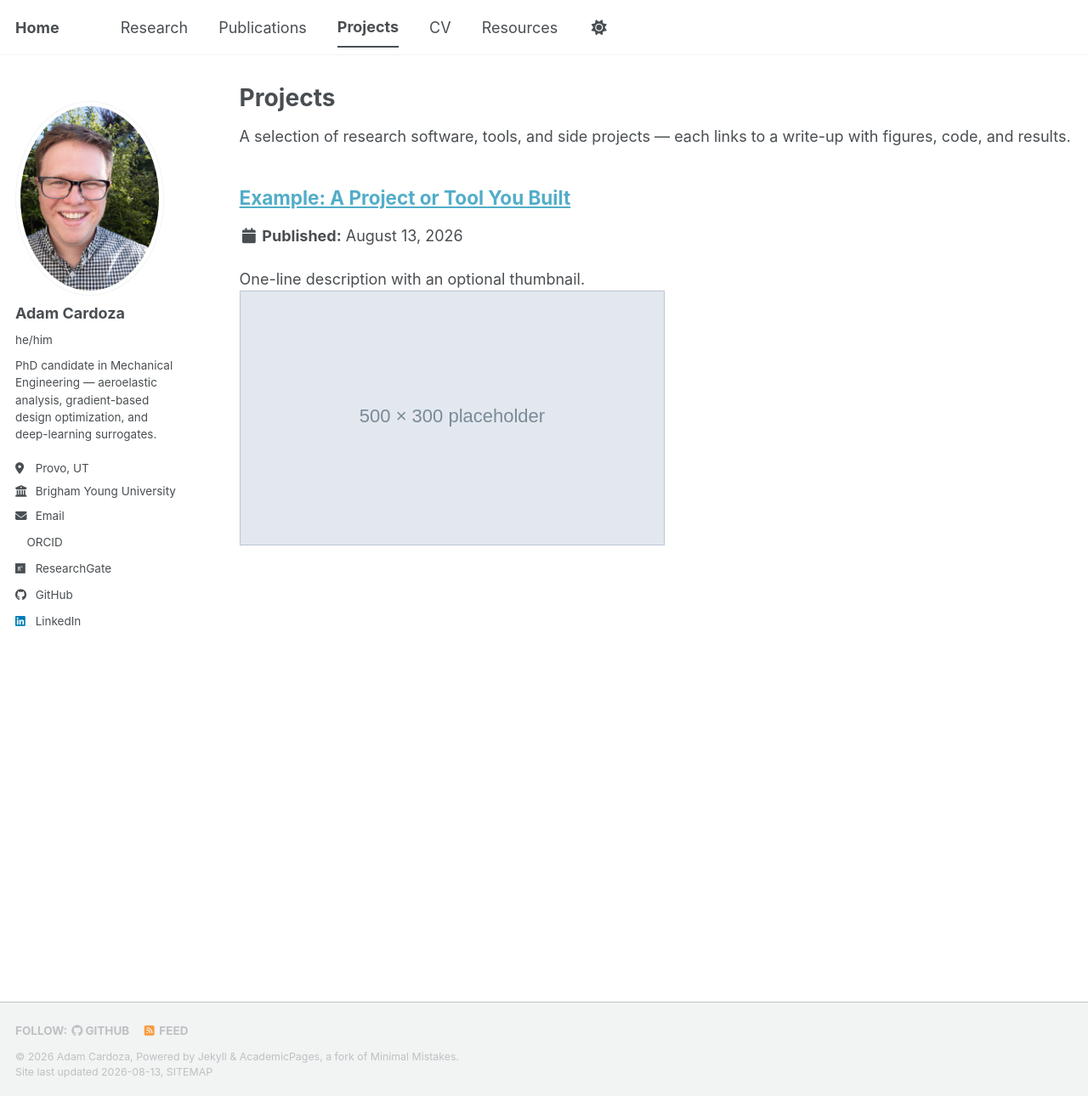
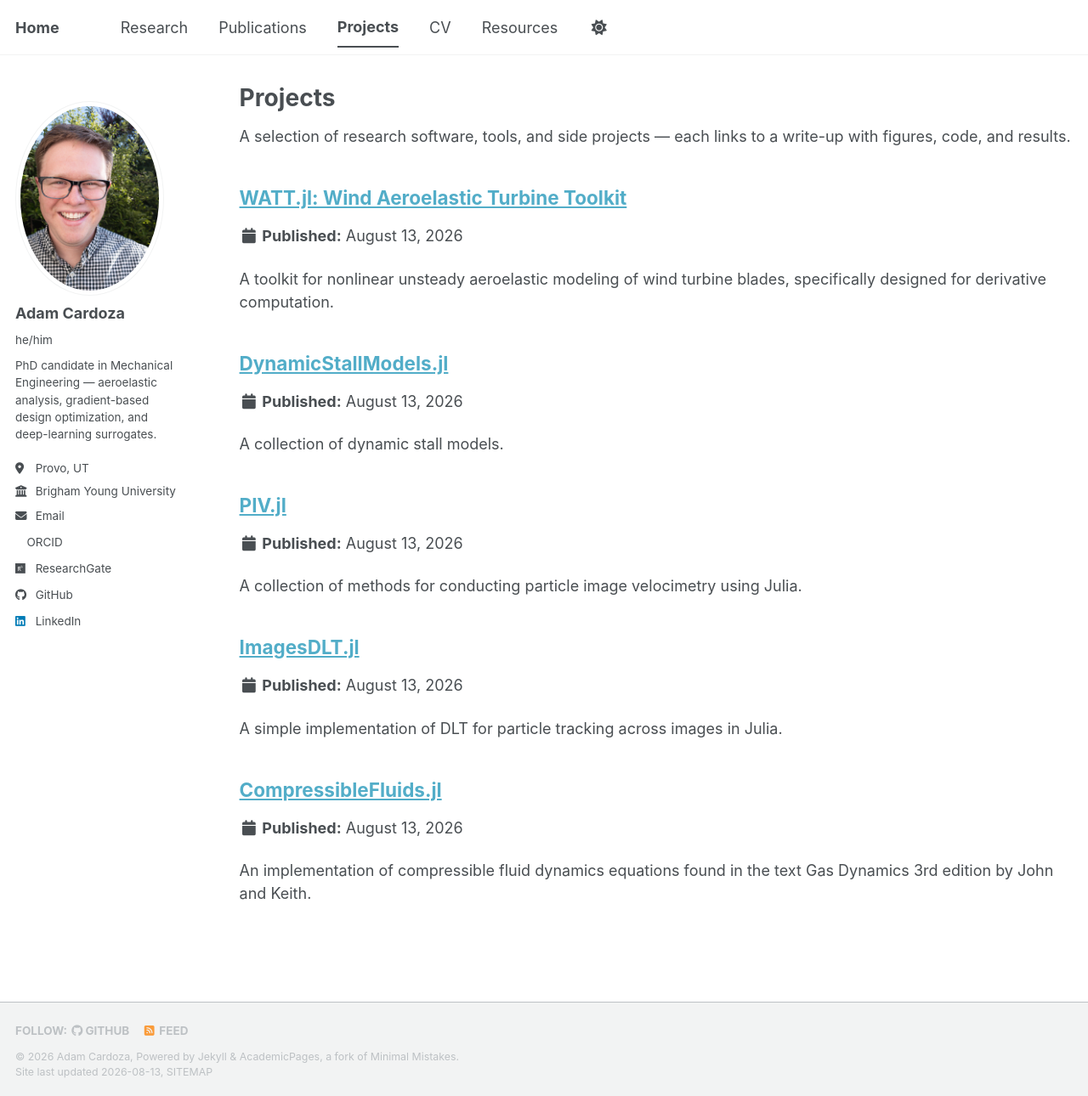
Before and after one commit to Cardoza2/cardoza2.github.io, a Jekyll site: the page built from _pages/portfolio.html, in a window 1280 px wide and 1290 px high. Shown: the whole window at 85% size. Built offline with Jekyll 4.4.1, drawn with Linux system fonts in a browser that asks for light colours; a style sheet for code colours, icons or effects is not loaded; part of the change alters nothing that is shown.

Commit message:
Adding code projects

```diff
--- a/_pages/portfolio.html
+++ b/_pages/portfolio.html
@@ -10,6 +10,7 @@ author_profile: true
 <p>A selection of research software, tools, and side projects — each links to a
 write-up with figures, code, and results.</p>
 
-{% for post in site.portfolio %}
+{% assign ordered_portfolio = site.portfolio | sort: 'order' %}
+{% for post in ordered_portfolio %}
   {% include archive-single.html %}
 {% endfor %}
--- /dev/null
+++ b/_portfolio/CompressibleFluids.md
@@ -0,0 +1,16 @@
+---
+title: "CompressibleFluids.jl"
+excerpt: "An implementation of compressible fluid dynamics equations found in the text Gas Dynamics 3rd edition by John and Keith."
+collection: portfolio
+order: 5
+---
+
+<!-- TODO: This is a TEMPLATE. Copy it, rename the file, and write one per project.
+     Delete this example once you have real ones. -->
+
+An implementation of compressible fluid dynamics equations found in the text Gas Dynamics 3rd edition by John and Keith.
+
+I wrote this package as I took the class ME 510 Compressible Fluid Dynamics at Brigham Young University. It mainly contains implementations of that govern isentropic compressible fluid flow, but also have some functions on Fanno flow and Rayleigh flow. The isentropic functions include simple functions to replace the dreaded compressible fluid lookup tables and shockwave calculations. I added some simple geometric functions as well, to simplify supersonic airfoil analysis.
+
+
+- **Code:** [github.com/Cardoza2/CompressibleFluids](https://github.com/Cardoza2/CompressibleFluids)
--- /dev/null
+++ b/_portfolio/DLT.md
@@ -0,0 +1,14 @@
+---
+title: "ImagesDLT.jl"
+excerpt: "A simple implementation of DLT for particle tracking across images in Julia."
+collection: portfolio
+order: 4
+---
+
+<!-- TODO: This is a TEMPLATE. Copy it, rename the file, and write one per project.
+     Delete this example once you have real ones. -->
+
+A simple julia-based particle tracker that uses direct linear transform to track a marked particle from image to image that I wrote for my experimental fluids class.
+
+
+- **Code:** [github.com/Cardoza2/ImagesDLT.jl](https://github.com/Cardoza2/ImagesDLT.jl)
--- /dev/null
+++ b/_portfolio/DSM.md
@@ -0,0 +1,25 @@
+---
+title: "DynamicStallModels.jl"
+excerpt: "A collection of dynamic stall models."
+collection: portfolio
+order: 2
+---
+
+<!-- TODO: This is a TEMPLATE. Copy it, rename the file, and write one per project.
+     Delete this example once you have real ones. -->
+
+This package is a collection of different dynamic stall models. They are implemented either as a discrete ODE or a continuous ODE. The main purpose of this package was to implement the dynamic stall models for use in WATT.jl.
+
+Here is the list of models included:
+- Beddoes-Leishman original (continuous)
+- Beddoes-Leishman original (discrete)
+- Beddoes-Leishman w/ Gonzalez's modification - AeroDyn implementation (discrete)
+- Risø (Hansen 2004) (continuous)
+- Risø (discrete)
+- Larsen (continuous)
+- Onera (continuous)
+- Oye
+
+
+
+- **Code:** [github.com/byuflowlab/DynamicSTallModels.jl](https://github.com/byuflowlab/DynamicStallModels.jl)
--- /dev/null
+++ b/_portfolio/PIV.md
@@ -0,0 +1,38 @@
+---
+title: "PIV.jl"
+excerpt: "A collection of methods for conducting particle image velocimetry using Julia."
+collection: portfolio
+order: 3
+---
+
+<!-- TODO: This is a TEMPLATE. Copy it, rename the file, and write one per project.
+     Delete this example once you have real ones. -->
+
+An simple PIV processing package in Julia that I wrote for my experimental fluids class.
+
+Note that the package is still under development. Currently there are 3 correlation methods:
+1. Direct
+2. Minimum Quadratic Difference (MQD)
+3. Fast Fourier Transform (FFT)
+
+Additional features include:
+- Sub-pixel displacement (a 5 point Gaussian fit)
+- A pre-processing contrast filter
+- Some vector validation techniques:
+  - Mean value test
+  - median test using 8 neigbors
+  - ratio of correlation peaks.
+- Vector replacement
+  - 8 neighbor average
+  - Decimation
+- Vorticity calculations. Derivatives will be calculated by:
+  - Central Difference
+  - 8 point circulation using trapezoidal integration.
+  - Richardson Extrapolation
+- Image set analysis
+
+Features under development:
+- Image set averaging
+
+
+- **Code:** [github.com/Cardoza2/PIV.jl](https://github.com/Cardoza2/PIV.jl)
--- /dev/null
+++ b/_portfolio/WATT.md
@@ -0,0 +1,28 @@
+---
+title: "WATT.jl: Wind Aeroelastic Turbine Toolkit"
+excerpt: "A toolkit for nonlinear unsteady aeroelastic modeling of wind turbine blades, specifically designed for derivative computation."
+collection: portfolio
+order: 1
+---
+
+<!-- TODO: This is a TEMPLATE. Copy it, rename the file, and write one per project.
+     Delete this example once you have real ones. -->
+
+A toolkit for nonlinear unsteady aeroelastic modeling of wind turbine blades, specifically designed for derivative computation. Our model couples blade element momentum theory ([CCBlade](https://github.com/byuflowlab/CCBlade.jl.git)), a dynamic stall model ([DynamicStallModels](https://github.com/byuflowlab/DynamicStallModels.jl.git)), and geometrically exact beam theory ([GXBeam](https://github.com/byuflowlab/GXBeam.jl.git)). Because it is written in the Julia coding language, it gradient computation is as simple as relying on ForwardDiff.jl or ReverseDiff.jl.
+
+### Capabilities
+- Nonlinear unsteady aerostructural analysis
+- AD compatibility
+- Nonlinear steady aerostructural analysis
+
+
+### Overview
+The model is based on [OpenFAST](https://github.com/OpenFAST/openfast) from the National Renewable Energy Laboratory. This implementation is not intended to replace OpenFAST, but rather serves as a research platform for rapidly prototyping and evaluating differentiation techniques.
+
+Key differences:
+- WATT.jl is compatible with mature algorithmic differentiation packages including ForwardDiff, ReverseDiff, and ImplicitAD.
+- CCBlade uses a slightly different implementation of Brent's method which makes small differences which accumulate overtime. The implementation that CCBlade uses converges to tighter tolerances.
+- GXBeam uses constant property linear elements with extended Milenković parameters. This formulation produces an exceptionally robust solver that avoids excessive quadrature, enabling tight convergence of structural states at each time step.
+
+
+- **Code:** [github.com/byuflowlab/WATT.jl](https://github.com/byuflowlab/WATT.jl)
--- a/_portfolio/example-project.md
+++ /dev/null
@@ -1,14 +0,0 @@
----
-title: "Example: A Project or Tool You Built"
-excerpt: "One-line description with an optional thumbnail.<br/><img src='/images/500x300-placeholder.svg'>"
-collection: portfolio
----
-
-<!-- TODO: This is a TEMPLATE. Copy it, rename the file, and write one per project.
-     Delete this example once you have real ones. -->
-
-Describe the project: what problem it solves, the methods/stack (e.g. Julia,
-adjoint gradients, a surrogate model), and the outcome. Link to the repo or paper.
-
-- **Code:** [github.com/cardoza2/your-repo](https://github.com/cardoza2)
-- **Language / tools:** Julia, ...
```
